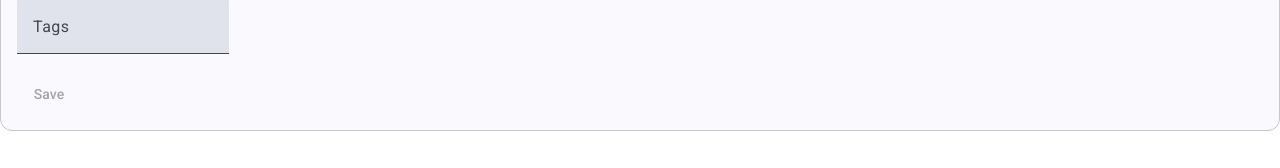
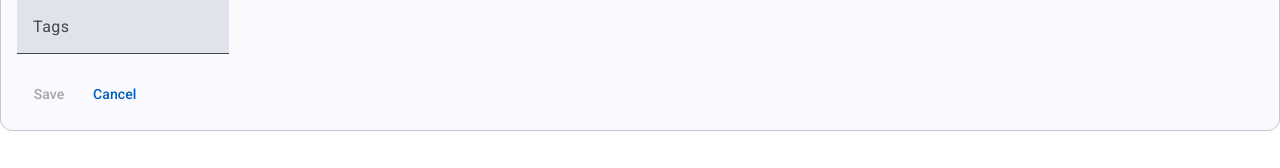
Before and after one commit to hannaseithe/boxApp, an Angular app: page /add-edit-item/1 in a window 1280 px wide. Shown: the part 323-491 px from the top of the page. Built offline with nearby package versions, Linux system fonts and the light colour scheme.

Commit message:
Cancel Button for edit comps

```diff
--- a/src/app/add-edit-box/add-edit-box.component.html
+++ b/src/app/add-edit-box/add-edit-box.component.html
@@ -15,7 +15,8 @@
                   <input matInput formControlName="description">
               </mat-form-field>
           </div>
-          <button mat-button type="submit" [disabled]="!form.valid">Save</button>
+          <button mat-button type="submit" [disabled]="!form.valid || !form.dirty">Save</button>
+          <button mat-button (click)="cancel()" type="button">Cancel</button>
       </mat-card-content>
     </form>
   </mat-card>
--- a/src/app/add-edit-box/add-edit-box.component.ts
+++ b/src/app/add-edit-box/add-edit-box.component.ts
@@ -7,6 +7,7 @@ import { MatInputModule } from '@angular/material/input';
 import { ActivatedRoute, Router, RouterModule } from '@angular/router';
 import { DbService } from '../db.service';
 import { uniqueId } from '../app';
+import { Location } from '@angular/common';
 
 @Component({
   selector: 'app-add-edit-box',
@@ -30,7 +31,9 @@ export class AddEditBoxComponent {
 
   constructor(private route: ActivatedRoute,
     private data: DbService,
-    private router: Router) {
+    private router: Router,
+    private location:Location
+  ) {
     this.form = new FormGroup({
       name: new FormControl(''),
       description: new FormControl('')
@@ -56,4 +59,8 @@ export class AddEditBoxComponent {
     }
   }
 
+  cancel() {
+    this.location.back()
+  }
+
 }
--- a/src/app/add-edit-item/add-edit-item.component.html
+++ b/src/app/add-edit-item/add-edit-item.component.html
@@ -58,7 +58,8 @@
                 />
               </mat-form-field>
         </div>
-        <button mat-button type="submit" [disabled]="!form.valid">Save</button>
+        <button mat-button type="submit" [disabled]="!form.valid || !form.dirty">Save</button>
+        <button mat-button (click)="cancel()" type="button">Cancel</button>
     </mat-card-content>
   </form>
 </mat-card>
--- a/src/app/add-edit-item/add-edit-item.component.ts
+++ b/src/app/add-edit-item/add-edit-item.component.ts
@@ -12,6 +12,7 @@ import { MatChipInputEvent, MatChipsModule } from '@angular/material/chips';
 import { MatIconModule } from '@angular/material/icon';
 import { MatButtonModule } from '@angular/material/button';
 import { filter } from 'rxjs';
+import { Location } from '@angular/common';
 
 @Component({
   selector: 'app-add-edit-item',
@@ -42,7 +43,8 @@ export class AddEditItemComponent {
   constructor(
     private route: ActivatedRoute,
     private data: DbService,
-    private router: Router
+    private router: Router,
+    private location: Location
   ) {
 
     this.form = new FormGroup({
@@ -108,4 +110,8 @@ export class AddEditItemComponent {
     this.router.navigateByUrl('/item/'+ editedItem?.id )
   }
 
+  cancel() {
+    this.location.back()
+  }
+
 }
```
